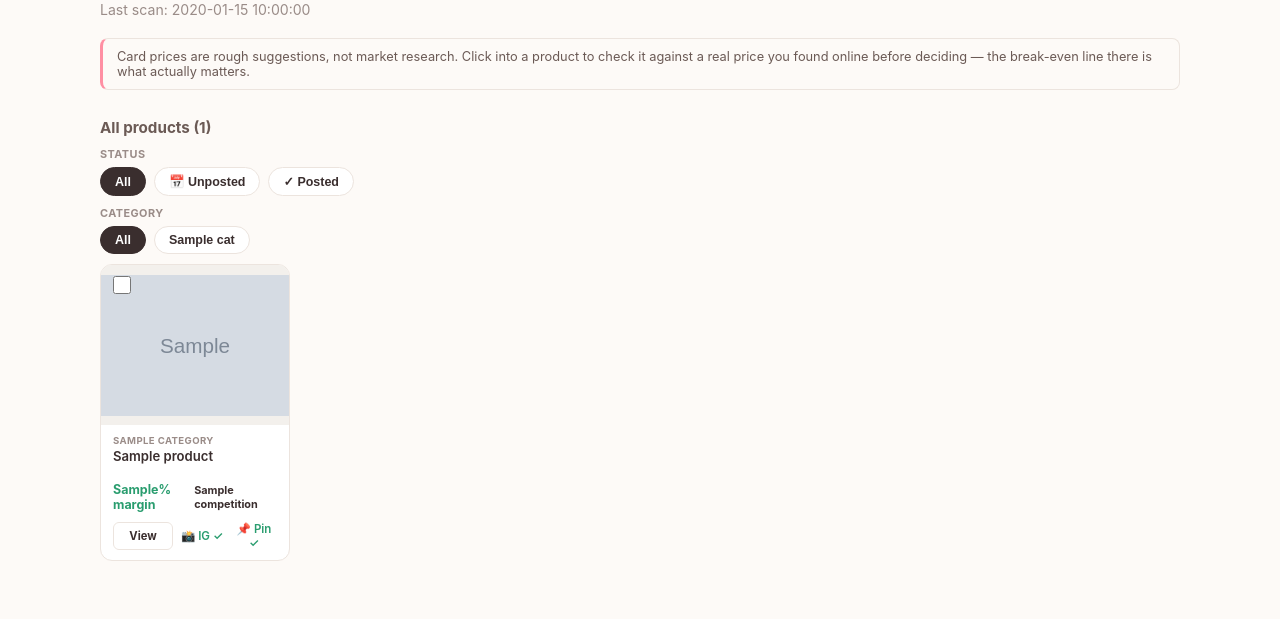
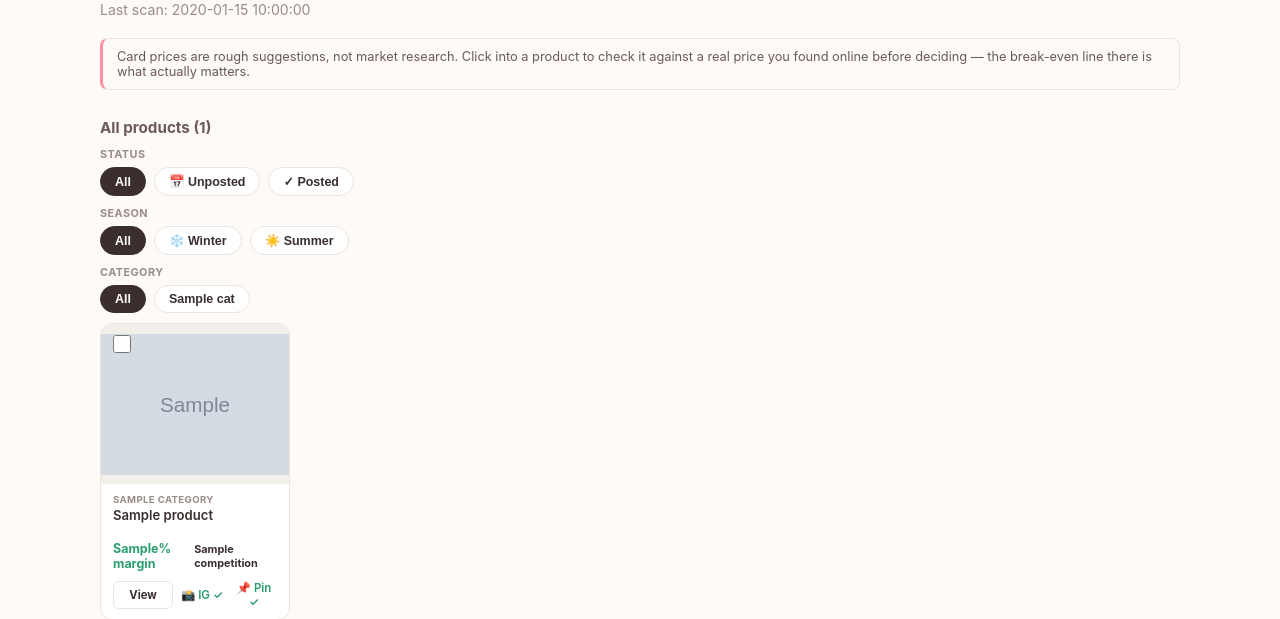
Before and after one commit to SanjnaRathour/cjDropShipping, a FastAPI app: template app/templates/dashboard.html in a window 1280 px wide. Shown: the part 312-931 px from the top of the page. Before the commit the page ends 873 px from the top, so only its background shows below. Run offline with FastAPI, Linux system fonts and the light colour scheme; the template is opened without the code that fills it: most values are stand-ins (such as "Sample title", 1, 10 or a date in 2020); grey boxes marked "Sample" are stand-in pictures.

Commit message:
Add Winter/Summer season filter and fix repetitive Gemini captions

```diff
--- a/app/gemini_client.py
+++ b/app/gemini_client.py
@@ -98,6 +98,13 @@ def build_instagram_prompt(product_name: str, category: str, retail_price: float
         f"\"{brand_name}\" (bright, playful, coral/yellow/mint aesthetic, tagline "
         f"\"your little realm of joy\"). The product: \"{product_name}\" (category: {category}), "
         f"priced at ${retail_price:.2f}.\n\n"
+        "The product name is the ONLY source of specific detail you have - pull out "
+        "whatever is concrete in it (color, material, shape, theme, a word like "
+        "\"heart\"/\"bow\"/\"pearl\"/\"snowflake\") and build the caption around THAT "
+        "specific detail, not generic shop-voice filler that could apply to any product. "
+        "Do not open with a generic phrase like \"Obsessed with\", \"Say hello to\", "
+        "\"Meet your new favorite\", or \"Introducing\" - vary the opening every time, "
+        "and do not reuse the brand tagline verbatim inside the caption.\n\n"
         "Output EXACTLY these three labeled sections, each on its own line(s), nothing else:\n\n"
         "DESCRIPTION: a factual 1-2 sentence product description (what it is, what it's for)\n"
         "CAPTION: 2-3 short, warm, playful Instagram caption sentences (no corporate tone)\n"
@@ -155,6 +162,12 @@ def build_collection_prompt(product_names: list[str], brand_name: str = "Mirthov
         f"You're writing an Instagram carousel caption for a small cute-lifestyle shop called "
         f"\"{brand_name}\" (bright, playful aesthetic, tagline \"your little realm of joy\"). "
         f"This single post features {len(product_names)} products together, swipeable as a carousel:\n{items}\n\n"
+        "Find something these specific items actually have in common (a theme, color, "
+        "material, occasion) and build the caption around that real connection, not a "
+        "generic \"check out these finds\" filler that could apply to any random set. "
+        "Do not open with a generic phrase like \"Obsessed with\", \"Say hello to\", "
+        "\"Meet your new favorites\", or \"Introducing\" - vary the opening every time, "
+        "and do not reuse the brand tagline verbatim inside the caption.\n\n"
         "Output EXACTLY these two labeled sections, each on its own line(s), nothing else:\n\n"
         "CAPTION: 2-4 short, warm, playful sentences introducing this set of products together "
         "(don't describe each one individually - treat it as one cohesive roundup/collection)\n"
--- a/app/main.py
+++ b/app/main.py
@@ -26,7 +26,7 @@ from app.gemini_client import (
 from app.image_export import export_image, UnknownCanvasError
 from app.instagram_specs import check_image_for_instagram, check_video_for_instagram
 from app.pinterest_specs import check_image_for_pinterest
-from app.picker import run_scan, load_last_scan, _score_product
+from app.picker import run_scan, load_last_scan, _score_product, season_for_category
 
 PLATFORMS = ("instagram", "pinterest")
 
@@ -261,6 +261,7 @@ def dashboard(request: Request):
             platforms = posted.get(str(p["pid"]), {}).get("platforms", {})
             p["posted_instagram"] = platforms.get("instagram")
             p["posted_pinterest"] = platforms.get("pinterest")
+            p["season"] = season_for_category(p["category"])
             return p
 
         generated_at = data.get("generated_at")
--- a/app/picker.py
+++ b/app/picker.py
@@ -77,6 +77,21 @@ CATEGORIES = [
 
 TOP_PER_CATEGORY = 10
 TOP_OVERALL = 30
+
+# Category -> season, for the dashboard's season filter - not a separate
+# scan, just a lookup by the category name already stored on every product.
+CATEGORY_SEASON = {
+    "Sweaters & Cardigans": "winter",
+    "Socks & Legwear": "winter",
+    "Christmas & Festive": "winter",
+    "Dresses": "summer",
+    "Skirts": "summer",
+    "Sunglasses": "summer",
+}
+
+
+def season_for_category(category: str) -> str:
+    return CATEGORY_SEASON.get(category, "all")
 
 # listedNum = how many other sellers already carry this exact product on CJ.
 # A real test found a product listed by 7,673 sellers - that's not "proven
--- a/app/templates/dashboard.html
+++ b/app/templates/dashboard.html
@@ -106,7 +106,7 @@
       </div>
 
       {% macro product_card(p) %}
-      <div class="card" data-category="{{ p.category }}" data-posted="{{ 'yes' if (p.posted_instagram or p.posted_pinterest) else 'no' }}">
+      <div class="card" data-category="{{ p.category }}" data-season="{{ p.season }}" data-posted="{{ 'yes' if (p.posted_instagram or p.posted_pinterest) else 'no' }}">
         <input type="checkbox" class="card-select" data-pid="{{ p.pid }}" data-name="{{ p.name }}" onchange="toggleSelect(this)">
         <a href="/product/{{ p.pid }}" style="color:inherit;text-decoration:none">
           <div class="card-img-wrap">
@@ -138,6 +138,13 @@
         <button class="filter-btn" data-value="yes" onclick="setStatusFilter('yes', this)">✓ Posted</button>
       </div>
 
+      <p class="filter-label">Season</p>
+      <div class="filter-bar" id="seasonFilterBar">
+        <button class="filter-btn active" data-value="all" onclick="setSeasonFilter('all', this)">All</button>
+        <button class="filter-btn" data-value="winter" onclick="setSeasonFilter('winter', this)">❄️ Winter</button>
+        <button class="filter-btn" data-value="summer" onclick="setSeasonFilter('summer', this)">☀️ Summer</button>
+      </div>
+
       <p class="filter-label">Category</p>
       <div class="filter-bar" id="categoryFilterBar">
         <button class="filter-btn active" data-value="all" onclick="setCategoryFilter('all', this)">All</button>
@@ -167,6 +174,7 @@
 
     let statusFilter = "all";
     let categoryFilter = "all";
+    let seasonFilter = "all";
 
     function setStatusFilter(value, btn) {
       statusFilter = value;
@@ -182,12 +190,20 @@
       applyFilters();
     }
 
+    function setSeasonFilter(value, btn) {
+      seasonFilter = value;
+      document.querySelectorAll("#seasonFilterBar .filter-btn").forEach(b => b.classList.remove("active"));
+      btn.classList.add("active");
+      applyFilters();
+    }
+
     function applyFilters() {
       let visibleCount = 0;
       document.querySelectorAll("#productGrid .card").forEach(card => {
         const statusOk = statusFilter === "all" || card.dataset.posted === statusFilter;
         const categoryOk = categoryFilter === "all" || card.dataset.category === categoryFilter;
-        const show = statusOk && categoryOk;
+        const seasonOk = seasonFilter === "all" || card.dataset.season === seasonFilter;
+        const show = statusOk && categoryOk && seasonOk;
         card.style.display = show ? "" : "none";
         if (show) visibleCount++;
       });
```
